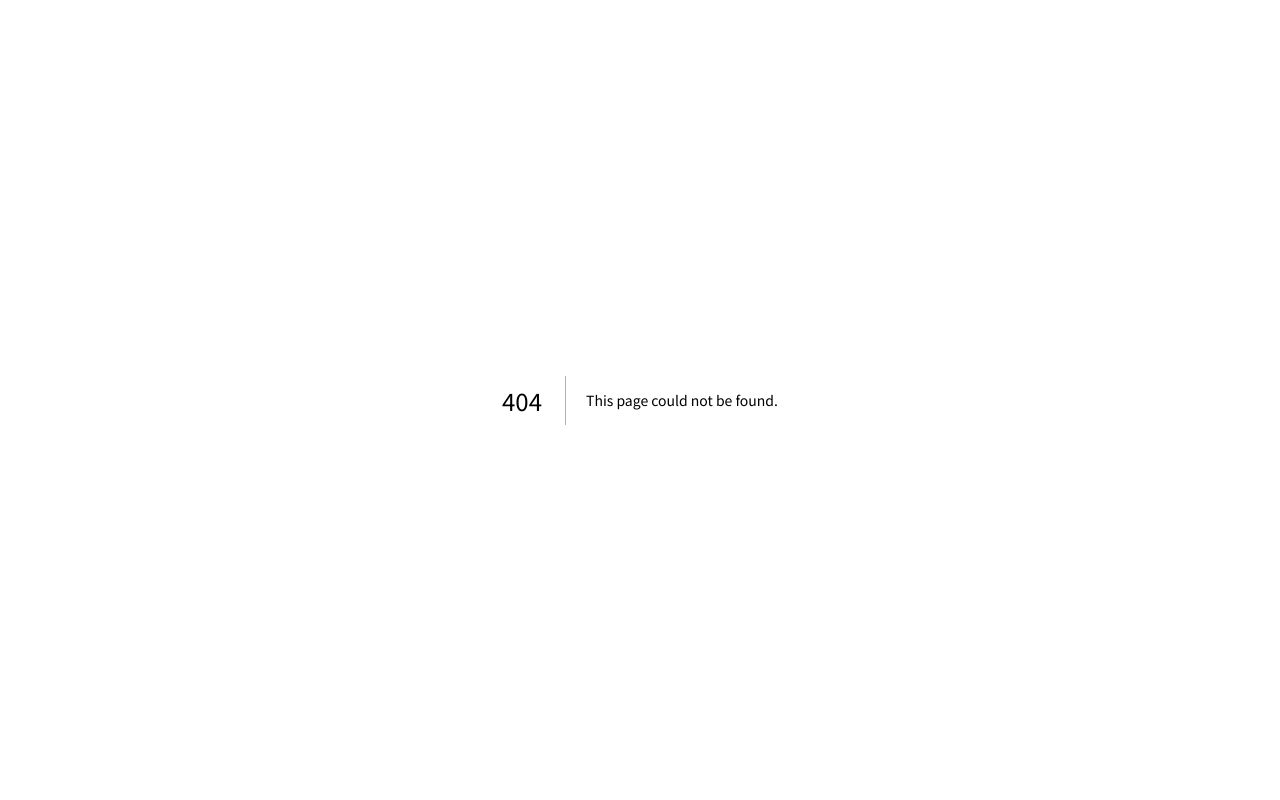
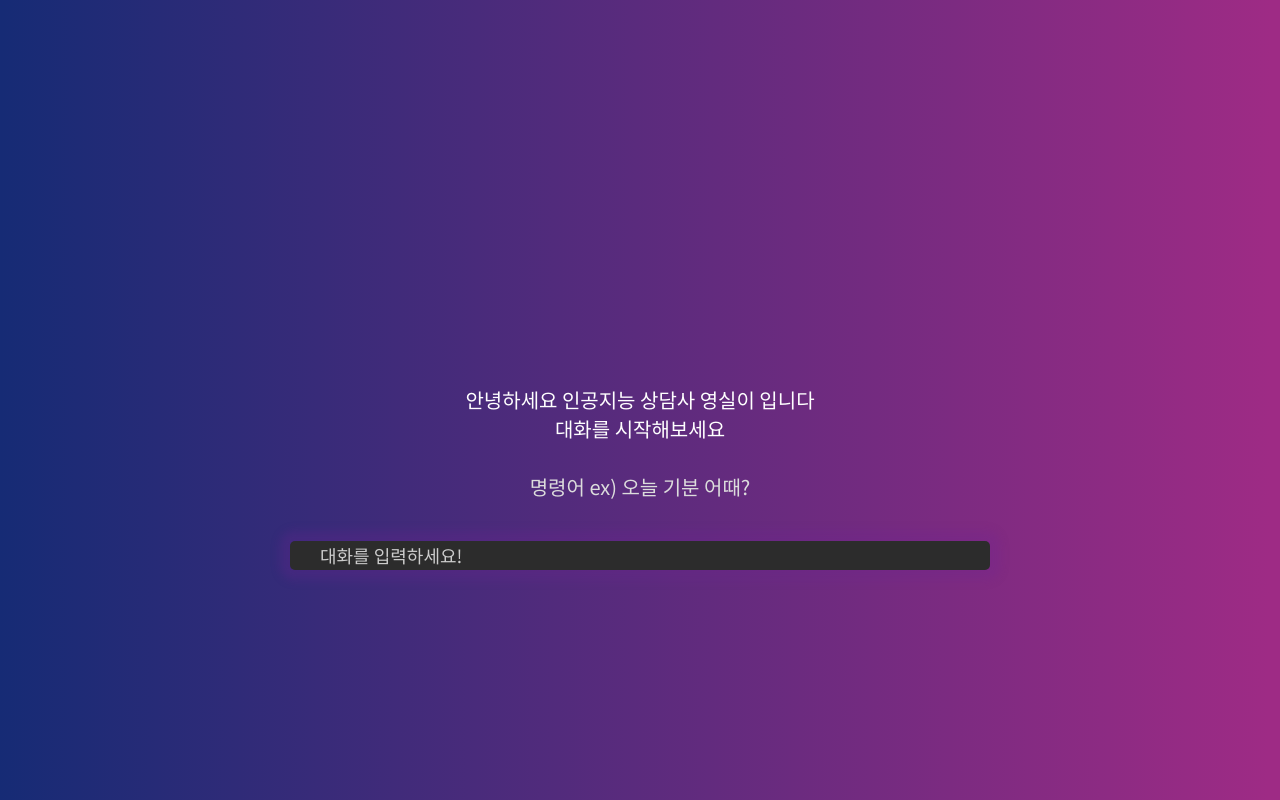
Before and after one commit to SWHackton-Debug/ImageAnalyze-Client, a Next.js app: page /jimin/chating in a window 1280 px wide. Before the commit this address had no page. Built offline with nearby package versions, Linux system fonts and the light colour scheme.

Commit message:
[ADD] JIMIN

```diff
--- /dev/null
+++ b/components/jimin/Chating.tsx
@@ -0,0 +1,62 @@
+import s from "./jimin.module.css";
+import JiminChat from "./JiminChat";
+import UserChat from "./UserChat";
+import { useState, useEffect } from "react";
+
+interface chatArrObj {
+  type: "jimin" | "user";
+  content: string;
+}
+
+export default function JiminChating() {
+  const [myChat, setMyChat] = useState<string>("");
+  const [chatArr, setChatArr] = useState<chatArrObj[]>([]);
+  const handleInput = ({ target }: any) => {
+    setMyChat(target.value);
+  };
+  const subChat = (event: any) => {
+    if (event.keyCode !== 13) return;
+    setChatArr((arr) => [
+      ...arr,
+      {
+        type: "user",
+        content: myChat,
+      },
+    ]);
+    setMyChat("");
+  };
+  useEffect(() => {
+    const chat_area: any = document.getElementById("chat_area");
+    chat_area.scrollTop = chat_area.scrollHeight;
+  }, [chatArr]);
+  return (
+    <div className={s.wrapper}>
+      <div className={s.chat_container}>
+        <div className={s.chating_area} id="chat_area">
+          <p className={s.chat_intro}>
+            안녕하세요 인공지능 상담사 영실이 입니다 <br /> 대화를 시작해보세요
+            <br />
+            <br />
+            <span>명령어 ex) 오늘 기분 어때?</span>
+          </p>
+          {chatArr.map((chat, index) => (
+            <div key={index}>
+              {chat.type === "jimin" ? (
+                <JiminChat content={chat.content} />
+              ) : (
+                <UserChat content={chat.content} />
+              )}
+            </div>
+          ))}
+        </div>
+        <input
+          type="text"
+          placeholder="대화를 입력하세요!"
+          value={myChat}
+          onChange={handleInput}
+          onKeyDown={subChat}
+        />
+      </div>
+    </div>
+  );
+}
--- /dev/null
+++ b/components/jimin/JiminChat.tsx
@@ -0,0 +1,15 @@
+import s from "./jimin.module.css";
+
+export default function JiminChat({ content }: any) {
+  return (
+    <div className={s.jimin_chat_area}>
+      <div className={s.profile}>
+        <img src="https://w.namu.la/s/b723f753f57d2abaf00ae2fc6e5ba2e5214217aa92ba26be148e45c1a9cc7fcd8d82c4fe263a9c2f90c95e571966e3633ebfbf33b6abef0769a2e33d575a9657e1044fc1f938c1cb15ccb872a179db8aad66d6024fa8e7d67555413fbb37435b" />
+        <span>지민이</span>
+      </div>
+      <div className={s.area}>
+        <span className={s.jimin_chat_box}>{content}</span>
+      </div>
+    </div>
+  );
+}
--- /dev/null
+++ b/components/jimin/UserChat.tsx
@@ -0,0 +1,9 @@
+import s from "./jimin.module.css";
+
+export default function UserChat({ content }: any) {
+  return (
+    <div className={s.my_chat_area}>
+      <span className={s.my_chat}>{content}</span>
+    </div>
+  );
+}
--- /dev/null
+++ b/components/jimin/jimin.module.css
@@ -0,0 +1,148 @@
+.wrapper {
+  width: 100%;
+  height: 100vh;
+  background: linear-gradient(90.22deg, #162b75 0.18%, #9e2b85 99.07%);
+  display: flex;
+  flex-direction: column;
+  justify-content: center;
+  align-items: center;
+}
+
+.jimin_profile {
+  width: 400px;
+  height: 400px;
+  border-radius: 50%;
+  object-fit: cover;
+}
+
+.jimin_description {
+  margin-top: 50px;
+  font-size: 20px;
+  color: white;
+  text-align: center;
+}
+.jimin_description b {
+  color: #6bffdb;
+}
+
+.entrance_btn {
+  width: 350px;
+  height: 60px;
+  background: #436dff;
+  border-radius: 5px;
+  margin-top: 30px;
+  font-size: 20px;
+  color: white;
+  border: none;
+  outline: none;
+  cursor: pointer;
+}
+
+.chat_container {
+  width: 700px;
+  height: 100vh;
+  padding-bottom: 230px;
+  display: flex;
+  flex-direction: column;
+}
+.chat_container input {
+  width: 100%;
+  height: 60px;
+  margin-top: 20px;
+  background: #2c2c2c;
+  box-shadow: 0px 0px 10px 10px rgba(110, 35, 146, 0.25);
+  border-radius: 5px;
+  outline: none;
+  border: none;
+  font-size: 18px;
+  padding: 0 30px;
+  color: white;
+}
+.chat_container input::placeholder {
+  color: #cccccc;
+}
+
+.chating_area {
+  width: 100%;
+  height: 650px;
+  display: flex;
+  flex-direction: column;
+  position: relative;
+  overflow-y: scroll;
+  padding-top: 400px;
+}
+.chating_area::-webkit-scrollbar {
+  display: none;
+}
+
+.chat_intro {
+  text-align: center;
+  font-size: 20px;
+  color: white;
+  width: 100%;
+}
+.chat_intro span {
+  color: #dcdcdc;
+}
+
+.jimin_chat_area {
+  width: 100%;
+  display: flex;
+  flex-direction: column;
+  gap: 20px;
+  padding-bottom: 30px;
+}
+
+.profile {
+  display: flex;
+  align-items: center;
+  gap: 10px;
+}
+.profile img {
+  width: 40px;
+  height: 40px;
+  border-radius: 50%;
+}
+.profile span {
+  color: white;
+  font-size: 15px;
+}
+
+.area {
+  width: 0;
+}
+
+.jimin_chat_box {
+  background: linear-gradient(
+    180deg,
+    rgba(222, 127, 255, 0.8) 0%,
+    rgba(105, 138, 255, 0.8) 100%
+  );
+  box-shadow: 0px 4px 10px rgba(74, 74, 74, 0.25);
+  border-radius: 28px;
+  padding: 8px 25px;
+  color: white;
+  font-size: 18px;
+  white-space: nowrap;
+}
+
+.my_chat_area {
+  width: 100%;
+  padding-bottom: 20px;
+  display: flex;
+  justify-content: flex-end;
+}
+
+.my_chat {
+  background: linear-gradient(
+    180deg,
+    rgba(51, 0, 158, 0.8) 0%,
+    rgba(89, 30, 255, 0.8) 0.01%,
+    rgba(125, 93, 255, 0.8) 100%
+  );
+  box-shadow: 0px 4px 10px rgba(74, 74, 74, 0.25);
+  border-radius: 28px;
+  color: white;
+  font-size: 17px;
+  padding: 10px 25px;
+}
--- /dev/null
+++ b/pages/jimin/chating.tsx
@@ -0,0 +1,4 @@
+import JiminChating from "./../../components/jimin/Chating";
+export default function chating() {
+  return <JiminChating />;
+}
--- /dev/null
+++ b/pages/jimin/index.tsx
@@ -0,0 +1,5 @@
+import Jimin from "../../components/jimin/Jimin";
+
+export default function jimin() {
+  return <Jimin />;
+}
```
Also changed, not shown: components/jimin/Jimin.tsx (added, +24 -0 lines).
